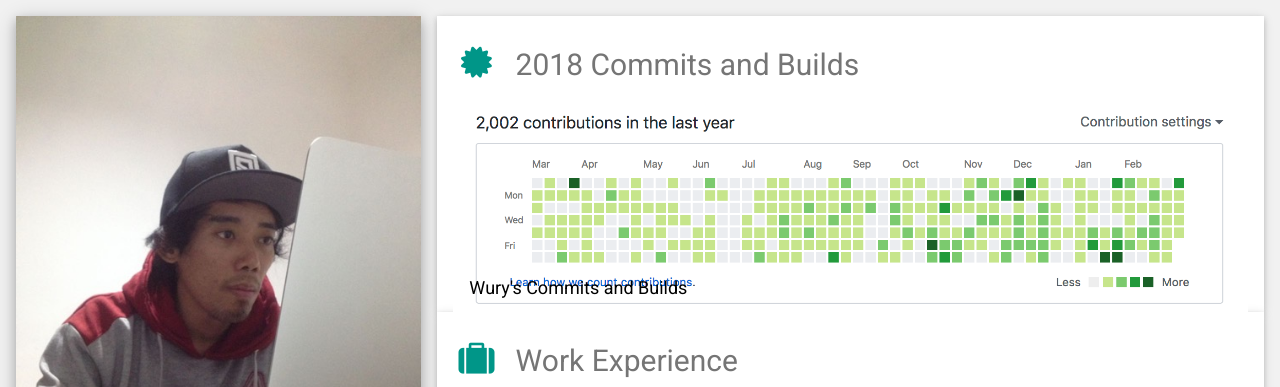
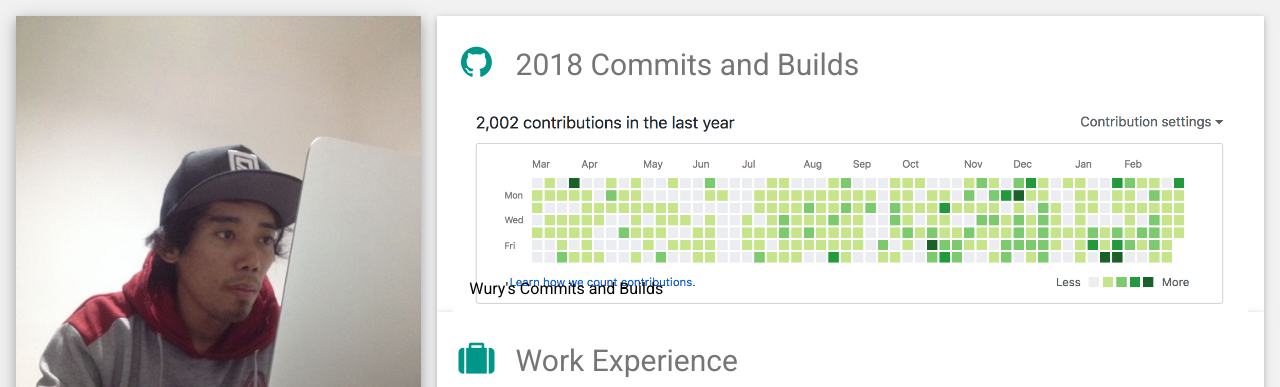
Before and after one commit to wuriyanto48/wuriyanto48.github.io, a Jekyll site: the page about/index.html, which Jekyll copies as it is, in a window 1280 px wide. Shown: the top 387 px of the page. Built offline with Jekyll 4.4.1, drawn with Linux system fonts in a browser that asks for light colours.

Commit message:
change build logo

```diff
--- a/about/index.html
+++ b/about/index.html
@@ -99,11 +99,11 @@ html,body,h1,h2,h3,h4,h5,h6 {font-family: "Roboto", sans-serif}
     <div class="w3-twothird">
 
       <div class="w3-container w3-card w3-white">
-        <h2 class="w3-text-grey w3-padding-16"><i class="fa fa-certificate fa-fw w3-margin-right w3-xxlarge w3-text-teal"></i>2018 Commits and Builds</h2>
+        <h2 class="w3-text-grey w3-padding-16"><i class="fa fa-github fa-fw w3-margin-right w3-xxlarge w3-text-teal"></i>2018 Commits and Builds</h2>
         <div class="w3-display-container">
           <img src="/assets/img/posts/github-2018.png" style="width:100%" alt="Avatar">
           <div class="w3-display-bottomleft w3-container w3-text-black">
-            <h5>Wury's Commits and Builds</h5>
+            <h6>Wury's Commits and Builds</h6>
           </div>
         </div>
       </div>
```
